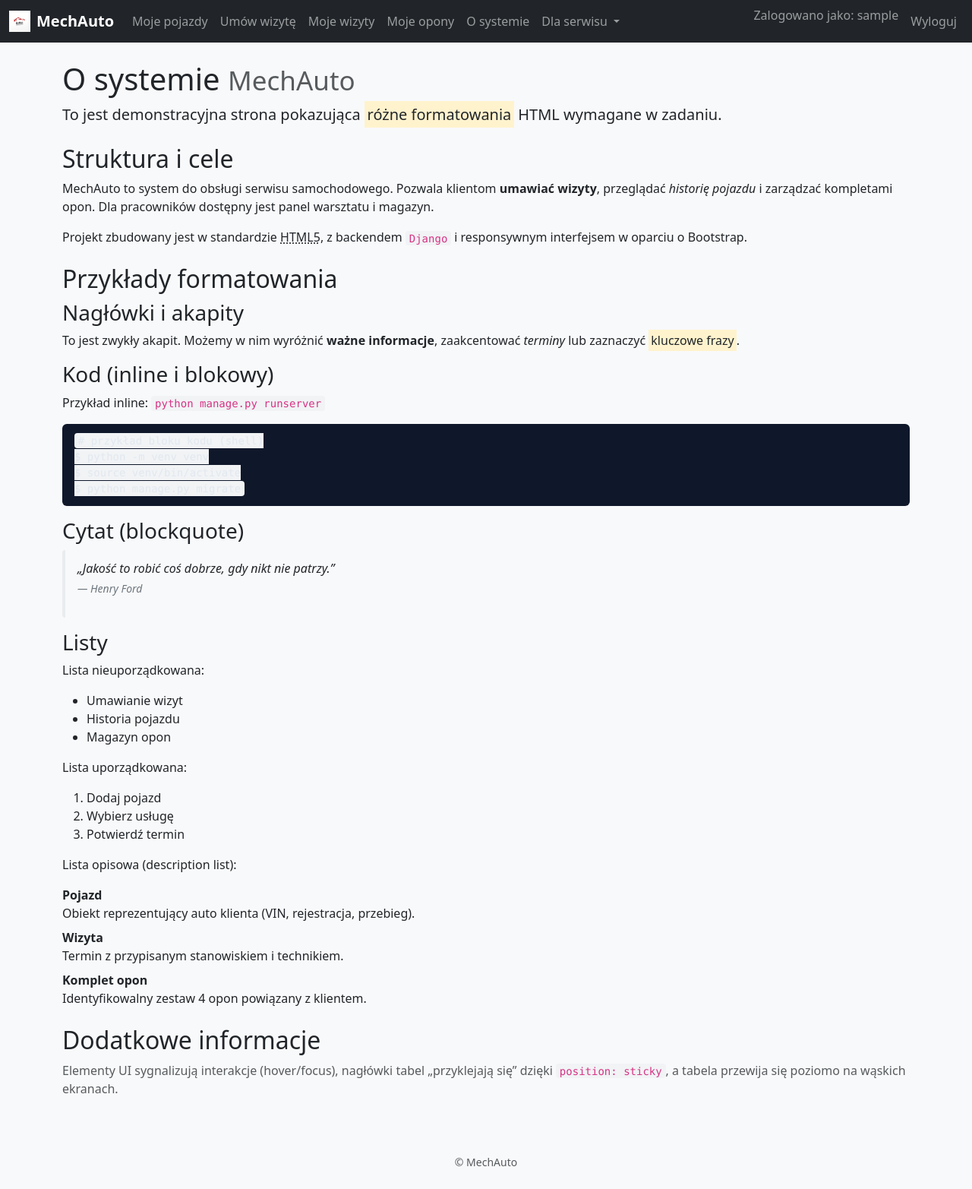
After one commit to lokirkir15/autoservice-backend, a Django app: page /about/ in a window 1280 px wide. The commit adds this page. Shown: the whole page at 76% size. Run offline with Django 5.2, Linux system fonts and the light colour scheme; the visitor is signed in with stand-in values (Sample User, id 1).

Commit message:
Zmiany Frontend CSS

```diff
--- /dev/null
+++ b/accounts/templates/accounts/about.html
@@ -0,0 +1,79 @@
+{% extends "base.html" %}
+{% block title %}O systemie – MechAuto{% endblock %}
+
+{% block content %}
+<article class="prose">
+  <header class="mb-4">
+    <h1>O systemie <small class="text-muted">MechAuto</small></h1>
+    <p class="lead">To jest demonstracyjna strona pokazująca <mark>różne formatowania</mark> HTML wymagane w zadaniu.</p>
+  </header>
+
+  <section class="mb-4">
+    <h2>Struktura i cele</h2>
+    <p>
+      MechAuto to system do obsługi serwisu samochodowego. Pozwala klientom
+      <strong>umawiać wizyty</strong>, przeglądać <em>historię pojazdu</em> i zarządzać kompletami opon.
+      Dla pracowników dostępny jest panel warsztatu i magazyn.
+    </p>
+    <p>
+      Projekt zbudowany jest w standardzie <abbr title="HyperText Markup Language">HTML5</abbr>,
+      z backendem <code>Django</code> i responsywnym interfejsem w oparciu o Bootstrap.
+    </p>
+  </section>
+
+  <section class="mb-4">
+    <h2>Przykłady formatowania</h2>
+
+    <h3>Nagłówki i akapity</h3>
+    <p>To jest zwykły akapit. Możemy w nim wyróżnić <strong>ważne informacje</strong>, zaakcentować <em>terminy</em> lub
+       zaznaczyć <mark>kluczowe frazy</mark>.</p>
+
+    <h3>Kod (inline i blokowy)</h3>
+    <p>Przykład inline: <code>python manage.py runserver</code></p>
+    <pre><code># przykład bloku kodu (shell)
+$ python -m venv venv
+$ source venv/bin/activate
+$ python manage.py migrate
+</code></pre>
+
+    <h3>Cytat (blockquote)</h3>
+    <blockquote>
+      „Jakość to robić coś dobrze, gdy nikt nie patrzy.”
+      <footer class="blockquote-footer mt-1">Henry Ford</footer>
+    </blockquote>
+
+    <h3>Listy</h3>
+    <p>Lista nieuporządkowana:</p>
+    <ul>
+      <li>Umawianie wizyt</li>
+      <li>Historia pojazdu</li>
+      <li>Magazyn opon</li>
+    </ul>
+
+    <p>Lista uporządkowana:</p>
+    <ol>
+      <li>Dodaj pojazd</li>
+      <li>Wybierz usługę</li>
+      <li>Potwierdź termin</li>
+    </ol>
+
+    <p>Lista opisowa (description list):</p>
+    <dl>
+      <dt>Pojazd</dt>
+      <dd>Obiekt reprezentujący auto klienta (VIN, rejestracja, przebieg).</dd>
+      <dt>Wizyta</dt>
+      <dd>Termin z przypisanym stanowiskiem i technikiem.</dd>
+      <dt>Komplet opon</dt>
+      <dd>Identyfikowalny zestaw 4 opon powiązany z klientem.</dd>
+    </dl>
+  </section>
+
+  <section class="mb-4">
+    <h2>Dodatkowe informacje</h2>
+    <p class="text-muted">
+      Elementy UI sygnalizują interakcje (hover/focus), nagłówki tabel „przyklejają się”
+      dzięki <code>position: sticky</code>, a tabela przewija się poziomo na wąskich ekranach.
+    </p>
+  </section>
+</article>
+{% endblock %}
--- a/accounts/urls.py
+++ b/accounts/urls.py
@@ -1,8 +1,9 @@
 from django.urls import path
-from .views import UserLoginView, logout_view, register, home
+from .views import UserLoginView, logout_view, register, home, about
 
 urlpatterns = [
     path("", home, name="home"),
+    path("about/", about, name="about"),  # <--- nowa trasa
     path("login/", UserLoginView.as_view(), name="login"),
     path("logout/", logout_view, name="logout"),
     path("register/", register, name="register"),
--- a/accounts/views.py
+++ b/accounts/views.py
@@ -15,6 +15,8 @@ def logout_view(request):
 
 def home(request):
     return render(request, "accounts/home.html")
+def about(request):
+    return render(request, "accounts/about.html")
 
 def register(request):
     if request.method == "POST":
--- a/booking/templates/booking/my_appointments.html
+++ b/booking/templates/booking/my_appointments.html
@@ -25,6 +25,7 @@
         <td>{{ a.vehicle }}</td>
         <td>{{ a.service_type }}</td>
         <td>{{ a.get_status_display }}</td>
+        <td><span class="status-badge">{{ a.get_status_display }}</span></td>
         <td>{{ a.assigned_technician|default:"-" }}</td>
         <td>{{ a.workstation|default:"-" }}</td>
       </tr>
--- a/static/css/app.css
+++ b/static/css/app.css
@@ -69,3 +96,86 @@ a, .btn, .clickable { cursor: pointer; }
 @media (prefers-color-scheme: dark){
   .table-sticky thead th{ background:#111; color:#fff; }
 }
+
+.navbar-brand img { width: 28px; height: 28px; }
+
+/* Blok cytatu – lepsza czytelność */
+blockquote{
+  border-left: 4px solid #e9ecef;
+  padding: .75rem 1rem;
+  background: #f8f9fa;
+  border-radius: .25rem;
+  font-style: italic;
+}
+
+/* Pre/code – tło i monospace */
+pre{
+  background:#0f172a;
+  color:#e2e8f0;
+  padding: .75rem 1rem;
+  border-radius: .375rem;
+  overflow:auto;
+}
+code{
+  font-family: ui-monospace, SFMono-Regular, Menlo, Monaco, Consolas, "Liberation Mono", "Courier New", monospace;
+  background: #f1f3f5;
+  padding: .1rem .3rem;
+  border-radius: .25rem;
+}
+
+/* ===== Sygnały interakcji: kursor, hover, focus, active ===== */
+
+/* Delikatne animacje przejść na klikalnych elementach */
+a, .btn, .nav-link, .dropdown-item, .card, .status-badge, .table tbody tr {
+  transition:
+    background-color .15s ease,
+    color .15s ease,
+    box-shadow .15s ease,
+    transform .05s ease;
+}
+
+/* 1) KURSOR „rączka” tam, gdzie klikalne */
+a, button, .btn, .nav-link, .dropdown-item,
+[role="button"], [data-bs-toggle] { cursor: pointer; }
+
+/* 2) HOVER – linki, dropdowny, wiersze tabel, status-badge */
+a:hover { text-decoration: underline; }
+.navbar .nav-link:hover,
+.dropdown-item:hover {
+  color: #fff;
+  background-color: var(--brand-600, #0b5ed7);
+}
+.table tbody tr:hover { background-color: rgba(13,110,253,.06); }
+.status-badge:hover {
+  box-shadow: 0 0 0 2px rgba(13,110,253,.25) inset;
+}
+
+/* 3) FOCUS – wyraźny ring dla klawiaturowych użytkowników */
+.btn:focus-visible,
+.nav-link:focus-visible,
+.dropdown-item:focus-visible,
+a:focus-visible,
+input:focus-visible,
+select:focus-visible,
+textarea:focus-visible {
+  outline: 2px solid var(--brand, #0d6efd);
+  outline-offset: 2px;
+}
+
+/* 4) ACTIVE – subtelny „klik” (wciśnięcie) */
+.btn:active,
+.nav-link:active,
+.dropdown-item:active {
+  transform: scale(.98);
+}
+
+/* 5) DISABLED – komunikacja, że nieaktywne */
+.btn:disabled,
+.nav-link.disabled,
+.disabled {
+  opacity: .6;
+  cursor: not-allowed !important;
+}
+
+/* 6) (Już mieliśmy) sygnał dynamiki na kartach */
+.card:hover { box-shadow: 0 8px 24px rgba(0,0,0,.08); }
--- a/templates/base.html
+++ b/templates/base.html
@@ -13,16 +13,26 @@
     integrity="sha384-QWTKZyjpPEjISv5WaRU9OFeRpok6YctnYmDr5pNlyT2bRjXh0JMhjY6hW+ALEwIH"
     crossorigin="anonymous"
   >
-    <!-- Twój dedykowany arkusz -->
+  <!-- Twój CSS -->
   <link rel="stylesheet" href="{% static 'css/app.css' %}">
 
   {% block extra_head %}{% endblock %}
 </head>
 <body class="bg-light d-flex flex-column min-vh-100">
 
-  <nav class="navbar navbar-expand-lg navbar-dark bg-dark mb-4">
+  <!-- Skip link (a11y) -->
+  <a href="#content" class="visually-hidden-focusable position-absolute top-0 start-0 m-2 btn btn-sm btn-outline-secondary">
+    Przejdź do treści
+  </a>
+
+  <!-- HEADER -->
+  <header>
+    <nav class="navbar navbar-expand-lg navbar-dark bg-dark mb-4" role="navigation" aria-label="Główna nawigacja">
       <div class="container-fluid">
-      <a class="navbar-brand" href="{% url 'home' %}">MechAuto</a>
+        <a class="navbar-brand d-flex align-items-center" href="{% url 'home' %}">
+          <img src="{% static 'img/logo.png' %}" alt="Logo MechAuto" width="28" height="28" class="d-inline-block align-text-top me-2">
+          <span class="fw-semibold">MechAuto</span>
+        </a>
         <button class="navbar-toggler" type="button" data-bs-toggle="collapse"
                 data-bs-target="#mainNavbar" aria-controls="mainNavbar"
                 aria-expanded="false" aria-label="Przełącz nawigację">
@@ -33,19 +43,12 @@
           <ul class="navbar-nav me-auto mb-2 mb-lg-0">
             {% if request.user.is_authenticated %}
               <!-- Dla klientów -->
-            <li class="nav-item">
-              <a class="nav-link" href="{% url 'my_vehicles' %}">Moje pojazdy</a>
-            </li>
-            <li class="nav-item">
-              <a class="nav-link" href="{% url 'create_appointment' %}">Umów wizytę</a>
-            </li>
-            <li class="nav-item">
-              <a class="nav-link" href="{% url 'my_appointments' %}">Moje wizyty</a>
-            </li>
-            <li class="nav-item">
-              <a class="nav-link" href="{% url 'my_tires' %}">Moje opony</a>
-            </li>
 
+              <li class="nav-item"><a class="nav-link" href="{% url 'my_vehicles' %}">Moje pojazdy</a></li>
+              <li class="nav-item"><a class="nav-link" href="{% url 'create_appointment' %}">Umów wizytę</a></li>
+              <li class="nav-item"><a class="nav-link" href="{% url 'my_appointments' %}">Moje wizyty</a></li>
+              <li class="nav-item"><a class="nav-link" href="{% url 'my_tires' %}">Moje opony</a></li>
+              <li class="nav-item"><a class="nav-link" href="{% url 'about' %}">O systemie</a></li>
               {% if request.user.is_staff %}
                 <li class="nav-item dropdown">
                   <a class="nav-link dropdown-toggle" href="#" role="button"
@@ -53,22 +56,10 @@
                     Dla serwisu
                   </a>
                   <ul class="dropdown-menu">
-                  <li>
-                    <a class="dropdown-item" href="{% url 'workshop_dashboard' %}">
-                      Panel warsztatu
-                    </a>
-                  </li>
-                  <li>
-                    <a class="dropdown-item" href="{% url 'warehouse_list' %}">
-                      Magazyn opon
-                    </a>
-                  </li>
+                    <li><a class="dropdown-item" href="{% url 'workshop_dashboard' %}">Panel warsztatu</a></li>
+                    <li><a class="dropdown-item" href="{% url 'warehouse_list' %}">Magazyn opon</a></li>
                     <li><hr class="dropdown-divider"></li>
-                  <li>
-                    <a class="dropdown-item" href="/admin/" target="_blank">
-                      Panel admina Django
-                    </a>
-                  </li>
+                    <li><a class="dropdown-item" href="/admin/" target="_blank">Panel admina Django</a></li>
                   </ul>
                 </li>
               {% endif %}
@@ -78,40 +69,38 @@
           <ul class="navbar-nav ms-auto mb-2 mb-lg-0">
             {% if request.user.is_authenticated %}
               <li class="nav-item">
-              <span class="navbar-text me-2">
-                Zalogowano jako: {{ request.user.username }}
-              </span>
+                <span class="navbar-text me-2">Zalogowano jako: {{ request.user.username }}</span>
               </li>
-            <li class="nav-item">
-              <a class="nav-link" href="{% url 'logout' %}">Wyloguj</a>
-            </li>
+              <li class="nav-item"><a class="nav-link" href="{% url 'logout' %}">Wyloguj</a></li>
             {% else %}
-            <li class="nav-item">
-              <a class="nav-link" href="{% url 'login' %}">Logowanie</a>
-            </li>
-            <li class="nav-item">
-              <a class="nav-link" href="{% url 'register' %}">Rejestracja</a>
-            </li>
+              <li class="nav-item"><a class="nav-link" href="{% url 'login' %}">Logowanie</a></li>
+              <li class="nav-item"><a class="nav-link" href="{% url 'register' %}">Rejestracja</a></li>
             {% endif %}
           </ul>
         </div>
       </div>
     </nav>
+  </header>
 
-  <main class="container mb-4 flex-grow-1">
+  <!-- MAIN -->
+  <main id="content" class="container mb-4 flex-grow-1" role="main">
     {% if messages %}
-      <div class="mt-2">
+      <section aria-label="Komunikaty systemowe" class="mt-2">
         {% for message in messages %}
           <div class="alert alert-{{ message.tags|default:'info' }} mb-2" role="alert">
             {{ message }}
           </div>
         {% endfor %}
-      </div>
+      </section>
     {% endif %}
 
+    <!-- Główna zawartość strony -->
+    <section class="page-section">
       {% block content %}{% endblock %}
+    </section>
   </main>
 
+  <!-- FOOTER -->
   <footer class="py-4 text-center text-muted">
     <small class="inline-b">&copy; MechAuto</small>
   </footer>
@@ -122,6 +111,13 @@
     crossorigin="anonymous"
   ></script>
 
+  <script>
+  document.addEventListener('DOMContentLoaded', function () {
+    const tooltipTriggerList = document.querySelectorAll('[data-bs-toggle="tooltip"]');
+    tooltipTriggerList.forEach(el => new bootstrap.Tooltip(el));
+  });
+</script>
+
   {% block extra_js %}{% endblock %}
 </body>
 </html>
--- a/vehicles/templates/vehicles/my_vehicles.html
+++ b/vehicles/templates/vehicles/my_vehicles.html
@@ -7,8 +7,8 @@
 </div>
 
 {% if vehicles %}
-  <div class="table-responsive">
-    <table class="table table-striped table-sm align-middle">
+  <div class="table-wrap">
+    <table class="table table-striped table-sm align-middle table-sticky">
       <thead>
         <tr>
           <th>Zdjęcie</th>
@@ -24,7 +24,7 @@
         <tr>
           <td>
             {% if v.photo %}
-              <img src="{{ v.photo.url }}" alt="Zdjęcie {{ v }}" style="max-height: 48px;">
+              <img class="img-thumb inline-b" src="{{ v.photo.url }}" alt="Zdjęcie {{ v }}">
             {% else %}
               <span class="text-muted">brak</span>
             {% endif %}
```
Also changed, not shown: other parts of static/css/app.css (+30 -3 lines), templates/my_vehicles.html (+6 -3 lines), static/img/logo.png (added). Lines whose indentation alone changed are shown as unchanged.
